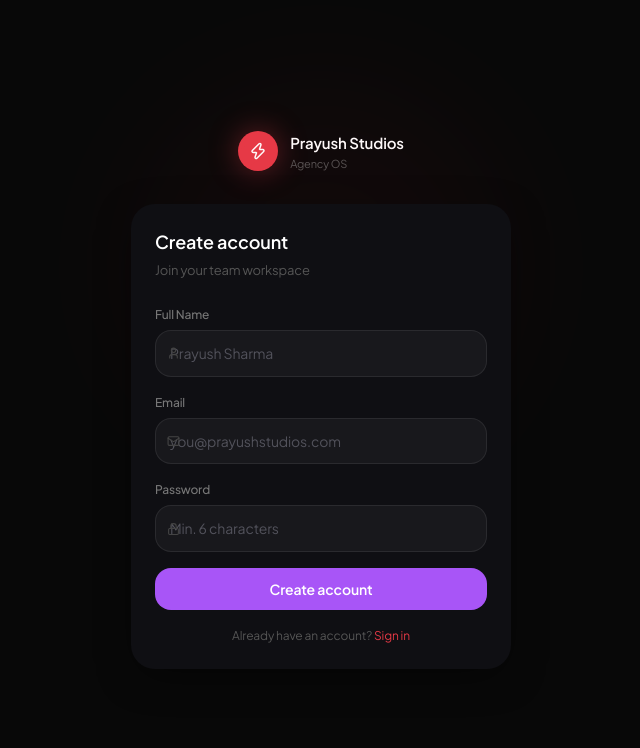
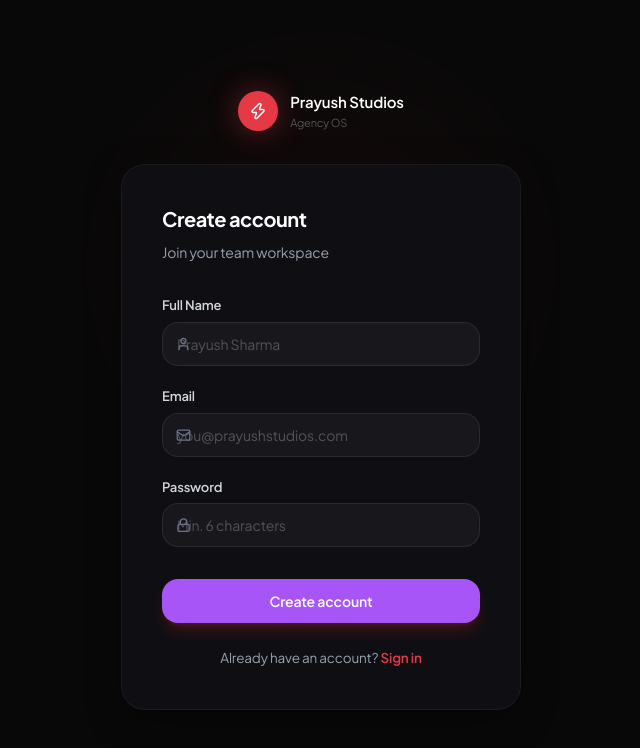
Before and after one commit to RishitPradhan/PrayushMangement, a Next.js app: page /signup in a window 1280 px wide. Shown: the top 748 px of the page, without its empty margins (319-959 px from the left). Built offline with nearby package versions, Linux system fonts and the light colour scheme.

Commit message:
style: Improve Auth UI and fix input text overlapping

```diff
--- a/src/app/(auth)/login/page.tsx
+++ b/src/app/(auth)/login/page.tsx
@@ -39,7 +39,7 @@
         initial={{ opacity: 0, y: 20 }}
         animate={{ opacity: 1, y: 0 }}
         transition={{ duration: 0.4 }}
-        className="w-full max-w-[380px]"
+        className="w-full max-w-[400px] z-10"
       >
         {/* Logo */}
         <div className="flex items-center gap-3 mb-8 justify-center">
@@ -53,60 +53,62 @@
         </div>
 
         {/* Card */}
-        <div className="glass-card p-6">
-          <h1 className="text-lg font-semibold text-white mb-1">Sign in</h1>
-          <p className="text-[#555] text-[13px] mb-6">Welcome back to your workspace</p>
+        <div className="glass-card p-8 sm:p-10 border border-[rgba(255,255,255,0.05)] shadow-2xl">
+          <h1 className="text-xl font-bold text-white mb-2 tracking-tight">Sign in</h1>
+          <p className="text-gray-400 text-[14px] mb-8">Welcome back to your workspace</p>
 
           <form onSubmit={handleLogin} className="space-y-4">
-            <div>
-              <label className="block text-[12px] font-medium text-[#777] mb-1.5">Email</label>
+            <div className="space-y-1.5">
+              <label className="block text-[13px] font-semibold text-gray-300">Email</label>
               <div className="relative">
-                <Mail size={13} className="absolute left-3 top-1/2 -translate-y-1/2 text-[#444]" />
+                <Mail size={15} className="absolute left-3.5 top-1/2 -translate-y-1/2 text-gray-500" />
                 <input
                   type="email"
                   value={email}
                   onChange={e => setEmail(e.target.value)}
-                  className="input-base pl-9"
+                  className="input-base pl-10 h-11 text-[14px]"
                   placeholder="you@prayushstudios.com"
                   required
                 />
               </div>
             </div>
 
-            <div>
-              <label className="block text-[12px] font-medium text-[#777] mb-1.5">Password</label>
+            <div className="space-y-1.5 pt-1">
+              <label className="block text-[13px] font-semibold text-gray-300">Password</label>
               <div className="relative">
-                <Lock size={13} className="absolute left-3 top-1/2 -translate-y-1/2 text-[#444]" />
+                <Lock size={15} className="absolute left-3.5 top-1/2 -translate-y-1/2 text-gray-500" />
                 <input
                   type={showPass ? 'text' : 'password'}
                   value={password}
                   onChange={e => setPassword(e.target.value)}
-                  className="input-base pl-9 pr-9"
+                  className="input-base pl-10 pr-10 h-11 text-[14px]"
                   placeholder="••••••••"
                   required
                 />
                 <button
                   type="button"
                   onClick={() => setShowPass(s => !s)}
-                  className="absolute right-3 top-1/2 -translate-y-1/2 text-[#444] hover:text-[#888]"
+                  className="absolute right-3.5 top-1/2 -translate-y-1/2 text-gray-500 hover:text-gray-300 transition-colors"
                 >
-                  {showPass ? <EyeOff size={13} /> : <Eye size={13} />}
+                  {showPass ? <EyeOff size={15} /> : <Eye size={15} />}
                 </button>
               </div>
             </div>
 
+            <div className="pt-4">
               <button
                 type="submit"
                 disabled={loading}
-              className="btn-primary w-full justify-center py-2.5 text-[13px] font-semibold"
+                className="btn-primary w-full justify-center h-11 text-[14px] font-bold shadow-lg shadow-red-500/20"
               >
                 {loading ? 'Signing in...' : 'Sign in'}
               </button>
+            </div>
           </form>
 
-          <p className="text-center text-[12px] text-[#555] mt-4">
+          <p className="text-center text-[13.5px] text-gray-400 mt-6">
             Don&apos;t have an account?{' '}
-            <Link href="/signup" className="text-[#e63946] hover:text-[#ff6b6b]">
+            <Link href="/signup" className="text-[#e63946] hover:text-[#ff6b6b] font-semibold transition-colors">
               Sign up
             </Link>
           </p>
--- a/src/app/(auth)/signup/page.tsx
+++ b/src/app/(auth)/signup/page.tsx
@@ -42,7 +42,7 @@
         initial={{ opacity: 0, y: 20 }}
         animate={{ opacity: 1, y: 0 }}
         transition={{ duration: 0.4 }}
-        className="w-full max-w-[380px]"
+        className="w-full max-w-[400px] z-10"
       >
         <div className="flex items-center gap-3 mb-8 justify-center">
           <div className="w-10 h-10 rounded-xl bg-[#e63946] flex items-center justify-center shadow-[0_0_30px_rgba(230,57,70,0.4)]">
@@ -54,50 +54,50 @@
           </div>
         </div>
 
-        <div className="glass-card p-6">
-          <h1 className="text-lg font-semibold text-white mb-1">Create account</h1>
-          <p className="text-[#555] text-[13px] mb-6">Join your team workspace</p>
+        <div className="glass-card p-8 sm:p-10 border border-[rgba(255,255,255,0.05)] shadow-2xl">
+          <h1 className="text-xl font-bold text-white mb-2 tracking-tight">Create account</h1>
+          <p className="text-gray-400 text-[14px] mb-8">Join your team workspace</p>
 
           <form onSubmit={handleSignup} className="space-y-4">
-            <div>
-              <label className="block text-[12px] font-medium text-[#777] mb-1.5">Full Name</label>
+            <div className="space-y-1.5">
+              <label className="block text-[13px] font-semibold text-gray-300">Full Name</label>
               <div className="relative">
-                <User size={13} className="absolute left-3 top-1/2 -translate-y-1/2 text-[#444]" />
+                <User size={15} className="absolute left-3.5 top-1/2 -translate-y-1/2 text-gray-500" />
                 <input
                   type="text"
                   value={name}
                   onChange={e => setName(e.target.value)}
-                  className="input-base pl-9"
+                  className="input-base pl-10 h-11 text-[14px]"
                   placeholder="Prayush Sharma"
                   required
                 />
               </div>
             </div>
 
-            <div>
-              <label className="block text-[12px] font-medium text-[#777] mb-1.5">Email</label>
+            <div className="space-y-1.5 pt-1">
+              <label className="block text-[13px] font-semibold text-gray-300">Email</label>
               <div className="relative">
-                <Mail size={13} className="absolute left-3 top-1/2 -translate-y-1/2 text-[#444]" />
+                <Mail size={15} className="absolute left-3.5 top-1/2 -translate-y-1/2 text-gray-500" />
                 <input
                   type="email"
                   value={email}
                   onChange={e => setEmail(e.target.value)}
-                  className="input-base pl-9"
+                  className="input-base pl-10 h-11 text-[14px]"
                   placeholder="you@prayushstudios.com"
                   required
                 />
               </div>
             </div>
 
-            <div>
-              <label className="block text-[12px] font-medium text-[#777] mb-1.5">Password</label>
+            <div className="space-y-1.5 pt-1">
+              <label className="block text-[13px] font-semibold text-gray-300">Password</label>
               <div className="relative">
-                <Lock size={13} className="absolute left-3 top-1/2 -translate-y-1/2 text-[#444]" />
+                <Lock size={15} className="absolute left-3.5 top-1/2 -translate-y-1/2 text-gray-500" />
                 <input
                   type="password"
                   value={password}
                   onChange={e => setPassword(e.target.value)}
-                  className="input-base pl-9"
+                  className="input-base pl-10 h-11 text-[14px]"
                   placeholder="Min. 6 characters"
                   required
                   minLength={6}
@@ -105,18 +105,20 @@
               </div>
             </div>
 
+            <div className="pt-4">
               <button
                 type="submit"
                 disabled={loading}
-              className="btn-primary w-full justify-center py-2.5 text-[13px] font-semibold"
+                className="btn-primary w-full justify-center h-11 text-[14px] font-bold shadow-lg shadow-red-500/20"
               >
                 {loading ? 'Creating account...' : 'Create account'}
               </button>
+            </div>
           </form>
 
-          <p className="text-center text-[12px] text-[#555] mt-4">
+          <p className="text-center text-[13.5px] text-gray-400 mt-6">
             Already have an account?{' '}
-            <Link href="/login" className="text-[#e63946] hover:text-[#ff6b6b]">
+            <Link href="/login" className="text-[#e63946] hover:text-[#ff6b6b] font-semibold transition-colors">
               Sign in
             </Link>
           </p>
--- a/src/app/globals.css
+++ b/src/app/globals.css
@@ -203,8 +203,11 @@
   border: 1px solid var(--border-default);
   border-radius: var(--radius-md);
   color: var(--text-primary);
-  font-size: 14px; /* Increased */
-  padding: 11px 14px; /* Increased padding */
+  font-size: 14px;
+  padding-top: 11px;
+  padding-bottom: 11px;
+  padding-left: 14px;
+  padding-right: 14px;
   width: 100%;
   transition: all 0.2s ease;
   outline: none;
```
Lines whose indentation alone changed are shown as unchanged.
